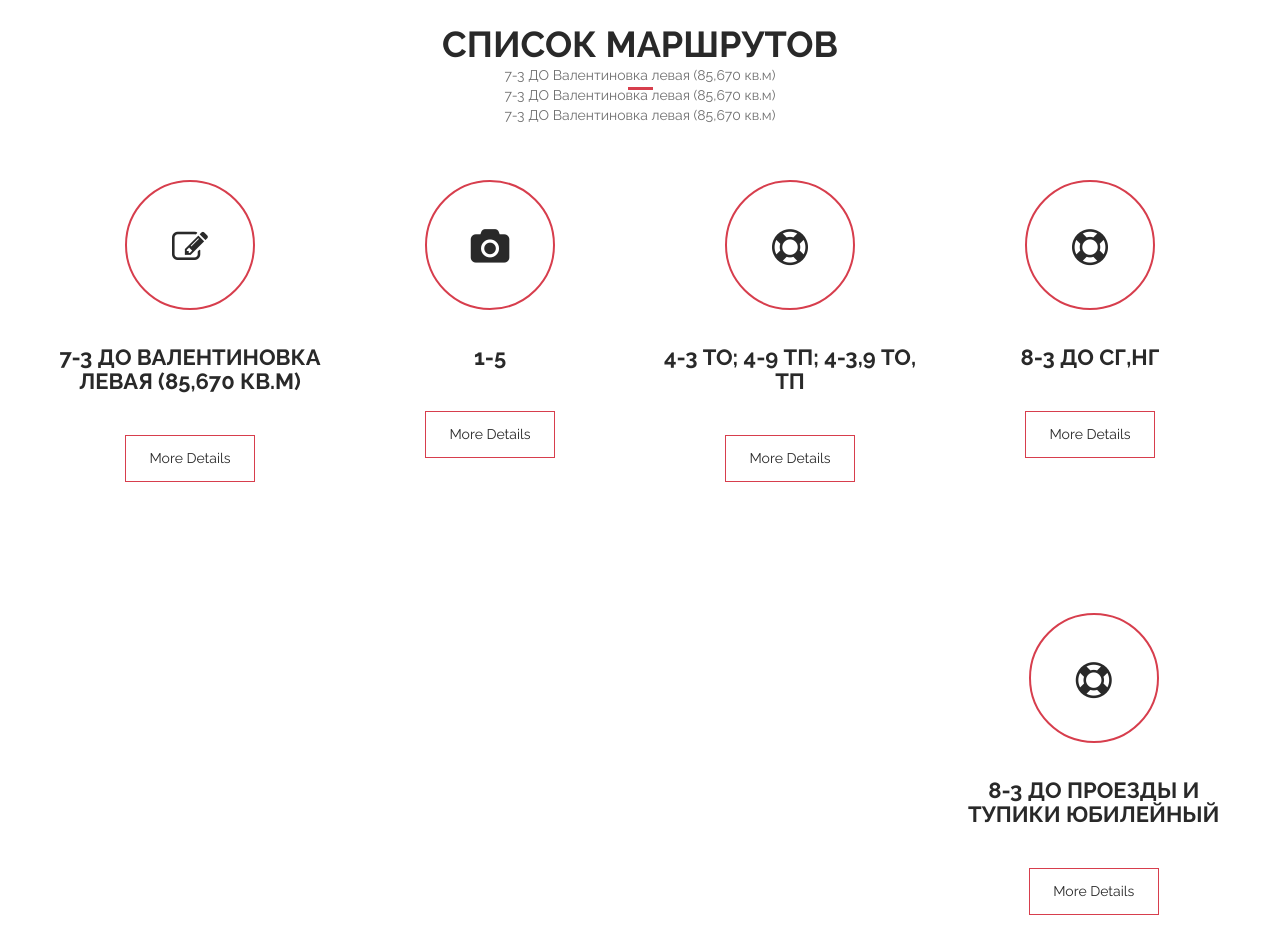
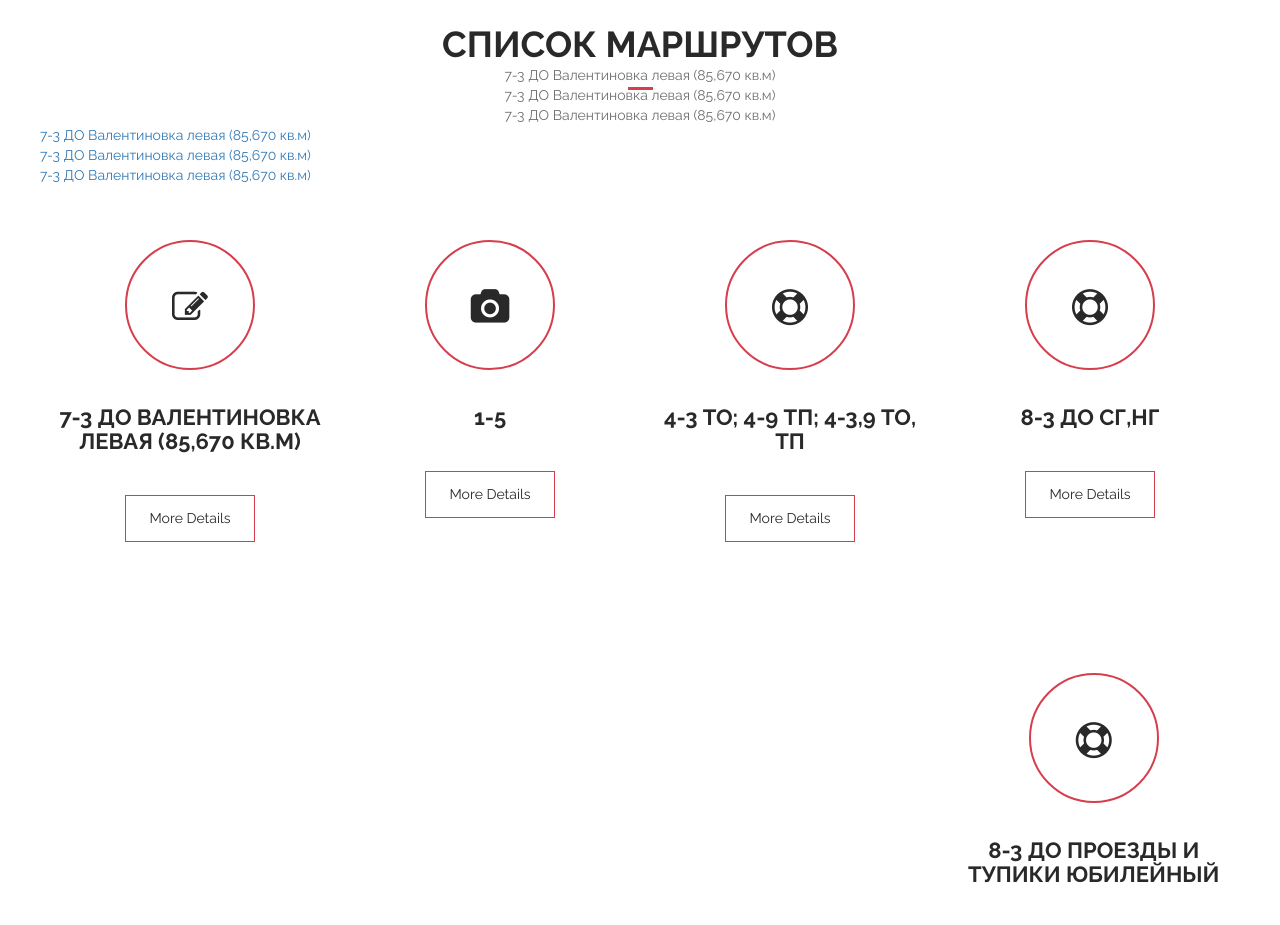
Before and after one commit to Vit-sa07/mapAbd, a plain HTML site: page index.html in a window 1280 px wide. Shown: the part 920-1845 px from the top of the page. Drawn offline with Linux system fonts and the light colour scheme; some packages are replaced by stand-ins of ours; a web font is replaced by a local one.

Commit message:
Update index.html

```diff
--- a/index.html
+++ b/index.html
@@ -152,6 +152,11 @@
 					</div> <!-- /.theme-title -->
 
 					<div class="row">
+						<ul>
+							<li> <a href="#" class="tran3s">7-3 ДО Валентиновка левая (85,670 кв.м)</a></li>
+							<li> <a href="#" class="tran3s">7-3 ДО Валентиновка левая (85,670 кв.м)</a></li>
+							<li> <a href="#" class="tran3s">7-3 ДО Валентиновка левая (85,670 кв.м)</a></li>
+						    </ul>
 						<div class="col-lg-3 col-md-3 col-sm-6">
 							<div class="single-about-content">
 								<div class="icon round-border tran3s">
```
